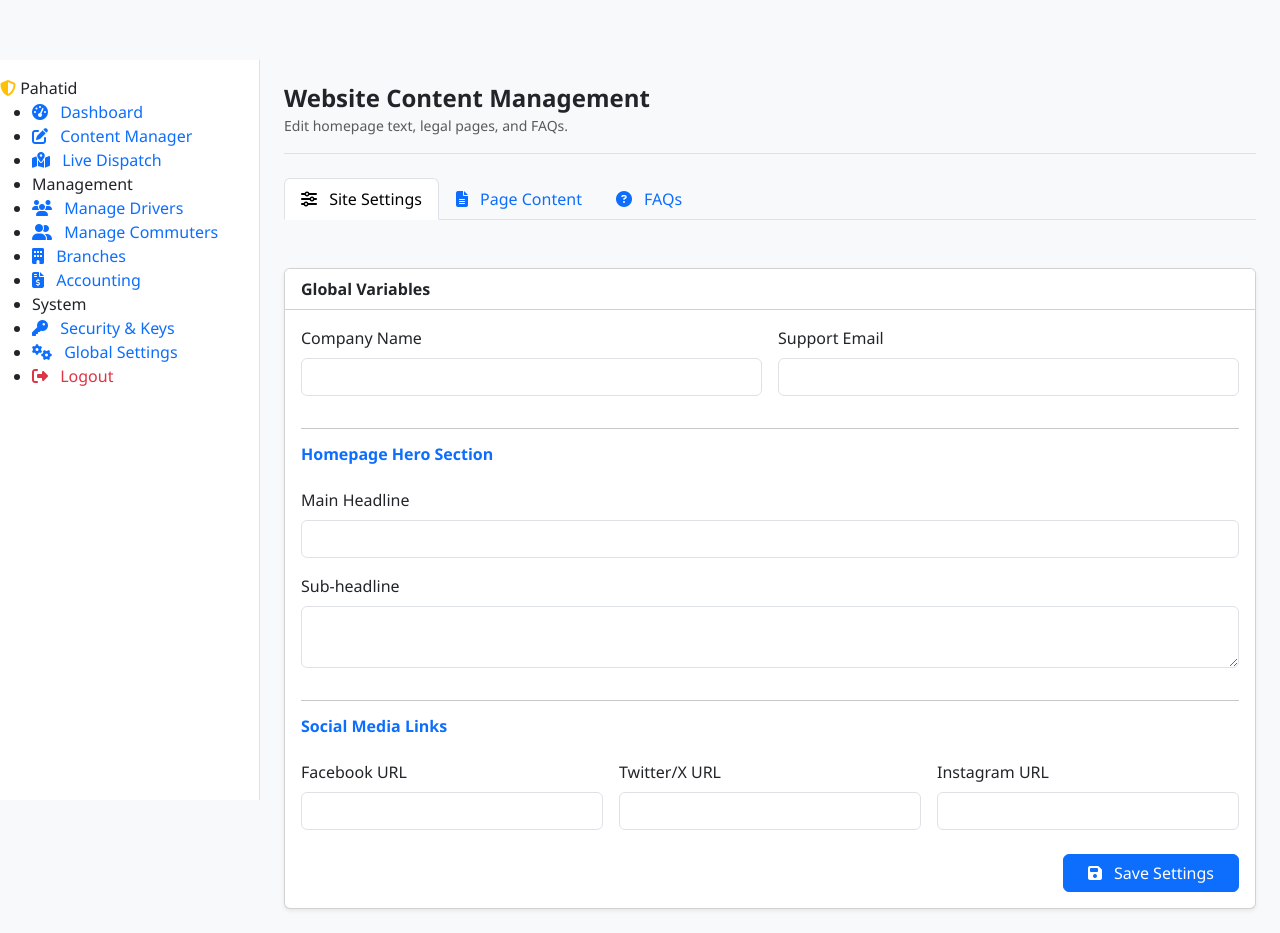
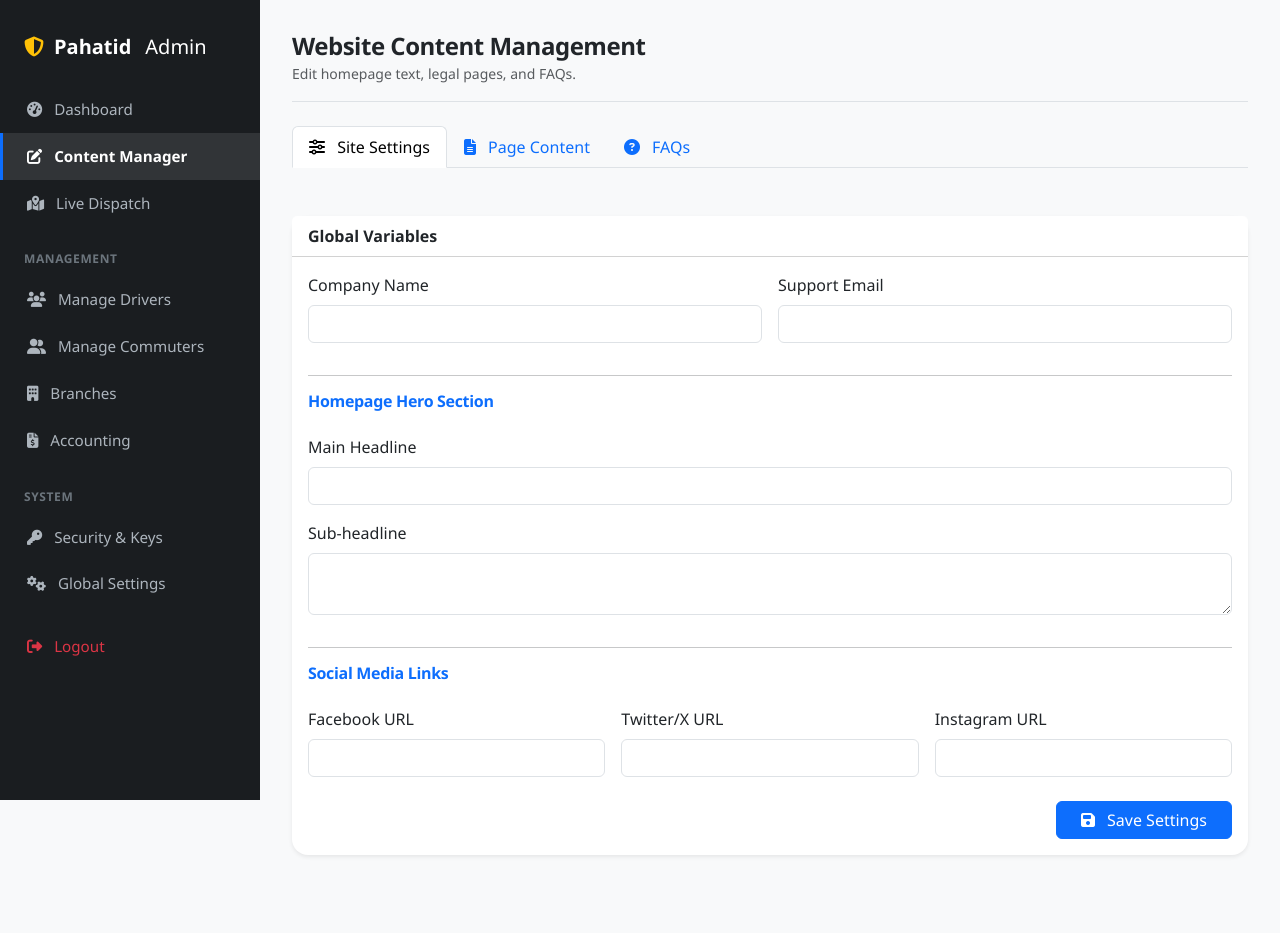
Before and after one commit to fbvlink2026-lab/opahatid-system-project, a PHP site: page /admin/content-manager.html in a window 1280 px wide. After the commit the page ends 856 px from the top, so only its background shows below. Run offline with PHP 8.4, Linux system fonts and the light colour scheme; some libraries are stand-ins or nearby versions.

Commit message:
Update style.css

```diff
--- a/assets/css/style.css
+++ b/assets/css/style.css
@@ -1,269 +1,301 @@
 /* =========================================
 Project: Pahatid System Project
 File: assets/css/style.css
-Description: Unified Global Styles with Left-Aligned Sidebar Logic
+Description: Global Custom Styles, Theme Variables, and Responsive Layouts
 Author: AI Assistant
 Date: 2026-09-29
-Version: 2.1.0 (Standardized Across All Portals)
+Version: 2.0.0 (Path A - Serverless)
 ========================================= */
 
+/* --- 1. CSS VARIABLES (THEME CONFIGURATION) --- */
 :root {
-    --primary-color: #0d6efd;
-    --primary-hover: #0b5ed7;
-    --secondary-color: #6c757d;
-    --success-color: #198754;
-    --warning-color: #ffc107;
-    --danger-color: #dc3545;
-    --dark-bg: #212529;
-    --light-bg: #f8f9fa;
-    --border-color: #dee2e6;
+    /* Primary Brand Colors */
+    --pahatid-primary: #0d6efd;       /* Trust Blue */
+    --pahatid-secondary: #6c757d;     /* Gray */
+    --pahatid-success: #198754;       /* Green for earnings/success */
+    --pahatid-warning: #ffc107;       /* Yellow for alerts/actions */
+    --pahatid-danger: #dc3545;        /* Red for errors/warnings */
+    --pahatid-info: #0dcaf0;          /* Cyan for info */
 
-    /* Layout Dimensions */
+    /* Surface Colors */
+    --bg-body: #f8f9fa;               /* Light gray background */
+    --bg-card: #ffffff;               /* White cards */
+    --text-main: #212529;             /* Dark text */
+    --text-muted: #6c757d;            /* Muted text */
+    --border-color: #dee2e6;          /* Subtle borders */
+
+    /* Sidebar Specifics */
     --sidebar-width: 260px;
-    --header-height: 60px;
-    --transition-speed: 0.3s;
+    --sidebar-bg: #1a1d20;            /* Dark sidebar for contrast */
+    --sidebar-text: #adb5bd;
+    --sidebar-active-bg: rgba(255, 255, 255, 0.1);
+    --sidebar-hover-bg: rgba(255, 255, 255, 0.05);
+
+    /* Shadows & Radii */
+    --shadow-sm: 0 .125rem .25rem rgba(0, 0, 0, .075);
+    --shadow-md: 0 .5rem 1rem rgba(0, 0, 0, .15);
+    --radius-lg: 1rem;
+    --radius-md: .5rem;
 }
 
-/* --- RESET & BASE STYLES --- */
-* { box-sizing: border-box; }
-
+/* --- 2. GLOBAL RESETS & TYPOGRAPHY --- */
 body {
-    font-family: 'Segoe UI', Roboto, Helvetica, Arial, sans-serif;
-    background-color: #f4f6f9;
-    margin: 0;
-    padding: 0;
-    overflow-x: hidden; /* Critical: Prevents horizontal scroll when sidebar slides */
+    font-family: 'Segoe UI', Roboto, 'Helvetica Neue', Arial, sans-serif;
+    background-color: var(--bg-body);
+    color: var(--text-main);
+    overflow-x: hidden;
 }
 
-a { text-decoration: none; }
+h1, h2, h3, h4, h5, h6 {
+    font-weight: 700;
+    letter-spacing: -0.02em;
+}
 
-/* --- TOP NAVBAR (Fixed at Top) --- */
-.top-navbar {
-    height: var(--header-height);
-    background: white;
-    box-shadow: 0 2px 10px rgba(0,0,0,0.05);
+.text-gradient {
+    background: linear-gradient(90deg, var(--pahatid-primary), #00bfff);
+    -webkit-background-clip: text;
+    -webkit-text-fill-color: transparent;
+}
+
+/* --- 3. UTILITY CLASSES --- */
+.hover-lift {
+    transition: transform 0.3s ease, box-shadow 0.3s ease;
+}
+.hover-lift:hover {
+    transform: translateY(-5px);
+    box-shadow: var(--shadow-md) !important;
+}
+
+.transition-all {
+    transition: all 0.3s ease-in-out;
+}
+
+.cursor-pointer {
+    cursor: pointer;
+}
+
+.bg-gradient-primary {
+    background: linear-gradient(135deg, var(--pahatid-primary) 0%, #0a58ca 100%);
+}
+
+.icon-box {
+    width: 50px;
+    height: 50px;
     display: flex;
     align-items: center;
-    justify-content: space-between;
-    padding: 0 1rem;
+    justify-content: center;
+    border-radius: 12px;
+    margin-bottom: 1rem;
+}
+
+/* --- 4. SIDEBAR LAYOUT (For Dashboards) --- */
+.app-layout {
+    display: flex;
+    min-height: 100vh;
+}
+
+.sidebar {
+    width: var(--sidebar-width);
+    background-color: var(--sidebar-bg);
+    color: var(--sidebar-text);
     position: fixed;
     top: 0;
     left: 0;
-    right: 0;
+    bottom: 0;
     z-index: 1000;
+    padding-top: 2rem;
+    transition: transform 0.3s ease;
+    overflow-y: auto;
 }
 
-.navbar-brand-small {
+.sidebar-brand {
+    padding: 0 1.5rem 1.5rem;
+    font-size: 1.25rem;
     font-weight: bold;
-    color: var(--primary-color);
-    font-size: 1.2rem;
-    margin-left: 50px; /* Space reserved for the Hamburger Button */
+    color: white;
+    display: flex;
+    align-items: center;
+    gap: 10px;
 }
 
-/* --- SIDEBAR TOGGLE BUTTON (LEFT CORNER) --- */
-#sidebarToggleBtn {
-    position: absolute;
-    left: 15px; /* Fixed to left edge as requested */
-    top: 50%;
-    transform: translateY(-50%);
-    width: 40px;
-    height: 40px;
-    border-radius: 8px;
-    background-color: transparent;
-    border: none;
-    color: var(--dark-bg);
-    font-size: 1.2rem;
-    cursor: pointer;
-    display: flex;
-    align-items: center;
-    justify-content: center;
-    transition: background-color 0.2s;
-    z-index: 1001;
+.sidebar-nav {
+    list-style: none;
+    padding: 0;
+    margin: 0;
 }
 
-#sidebarToggleBtn:hover {
-    background-color: #e9ecef;
+.sidebar-link {
+    display: block;
+    padding: 0.75rem 1.5rem;
+    color: var(--sidebar-text);
+    text-decoration: none;
+    font-size: 0.95rem;
+    transition: all 0.2s;
+    border-left: 3px solid transparent;
 }
 
-#sidebarToggleBtn i {
-    pointer-events: none; /* Ensures clicks hit the button, not the icon */
+.sidebar-link:hover {
+    background-color: var(--sidebar-hover-bg);
+    color: white;
 }
 
-/* --- SIDEBAR CONTAINER --- */
-.sidebar {
-    position: fixed;
-    top: var(--header-height); /* Starts below navbar */
-    left: 0;
-    bottom: 0;
-    width: var(--sidebar-width);
-    background: white;
-    box-shadow: 2px 0 10px rgba(0,0,0,0.05);
-    transform: translateX(-100%); /* Hidden by default (Mobile/Tablet) */
-    transition: transform var(--transition-speed) ease-in-out;
-    z-index: 999;
-    overflow-y: auto;
-    padding-top: 1rem;
-    border-right: 1px solid var(--border-color);
+.sidebar-link.active {
+    background-color: var(--sidebar-active-bg);
+    color: white;
+    border-left-color: var(--pahatid-primary);
+    font-weight: 600;
 }
 
-/* State: Sidebar Open */
-.sidebar.open {
+.sidebar-section-title {
+    padding: 1.5rem 1.5rem 0.5rem;
+    font-size: 0.75rem;
+    text-transform: uppercase;
+    letter-spacing: 0.05em;
+    color: #6c757d;
+    font-weight: bold;
+}
+
+.main-content {
+    margin-left: var(--sidebar-width);
+    flex-grow: 1;
+    padding: 2rem;
+    background-color: var(--bg-body);
+    min-height: 100vh;
+}
+
+/* Mobile Sidebar Behavior */
+@media (max-width: 991.98px) {
+    .sidebar {
+        transform: translateX(-100%);
+        box-shadow: var(--shadow-md);
+    }
+
+    .sidebar.show {
         transform: translateX(0);
     }
 
-/* Overlay for Mobile focus mode */
+    .main-content {
+        margin-left: 0;
+        padding: 1rem;
+    }
+
+    /* Overlay for mobile menu */
     .sidebar-overlay {
+        display: none;
         position: fixed;
         top: 0;
         left: 0;
         right: 0;
         bottom: 0;
-    background: rgba(0, 0, 0, 0.5);
-    z-index: 998;
-    opacity: 0;
-    visibility: hidden;
-    transition: opacity var(--transition-speed);
+        background: rgba(0,0,0,0.5);
+        z-index: 999;
     }
 
-.sidebar-overlay.active {
-    opacity: 1;
-    visibility: visible;
-}
-
-/* --- MAIN CONTENT AREA --- */
-.main-content {
-    margin-top: var(--header-height);
-    padding: 1.5rem;
-    min-height: calc(100vh - var(--header-height));
-    transition: margin-left var(--transition-speed);
-}
-
-/* Desktop Behavior (>992px): Push Content instead of Overlay */
-@media (min-width: 992px) {
-    .sidebar {
-        transform: translateX(0); /* Always visible on desktop */
-        box-shadow: none;
-    }
-
-    .main-content {
-        margin-left: var(--sidebar-width); /* Shift content right */
-    }
-
-    #sidebarToggleBtn {
-        display: none; /* Hide toggle on desktop as sidebar is permanent */
-    }
-
-    .sidebar-overlay {
-        display: none; /* No overlay on desktop */
+    .sidebar-overlay.show {
+        display: block;
     }
 }
 
-/* --- SIDEBAR MENU ITEMS --- */
-.menu-section-title {
-    font-size: 0.75rem;
-    text-transform: uppercase;
-    letter-spacing: 0.5px;
-    color: #adb5bd;
-    padding: 1rem 1.5rem 0.5rem;
-    font-weight: 700;
+/* --- 5. COMPONENT STYLES --- */
+
+/* Cards */
+.card-custom {
+    border: none;
+    border-radius: var(--radius-lg);
+    box-shadow: var(--shadow-sm);
+    background: var(--bg-card);
 }
 
-.nav-link-custom {
-    display: flex;
-    align-items: center;
-    padding: 0.75rem 1.5rem;
-    color: #495057;
-    font-weight: 500;
-    transition: all 0.2s;
-    border-left: 3px solid transparent;
-}
-
-.nav-link-custom:hover {
-    background-color: #f8f9fa;
-    color: var(--primary-color);
-}
-
-.nav-link-custom.active {
-    background-color: #eef2ff;
-    color: var(--primary-color);
-    border-left-color: var(--primary-color);
+.card-header-custom {
+    background: transparent;
+    border-bottom: 1px solid var(--border-color);
+    padding: 1.25rem 1.5rem;
     font-weight: 600;
 }
 
-.nav-link-custom i {
-    width: 24px;
-    margin-right: 10px;
-    text-align: center;
-    font-size: 1.1rem;
+/* Buttons */
+.btn-rounded {
+    border-radius: 50rem;
+    padding-left: 1.5rem;
+    padding-right: 1.5rem;
 }
 
-/* --- UTILITY CLASSES --- */
-.card-dashboard {
-    border: none;
-    border-radius: 12px;
-    box-shadow: 0 4px 15px rgba(0,0,0,0.05);
-    transition: transform 0.2s;
-    background: white;
+/* Forms */
+.form-control:focus {
+    border-color: var(--pahatid-primary);
+    box-shadow: 0 0 0 0.25rem rgba(13, 110, 253, 0.25);
 }
 
-.card-dashboard:hover {
-    transform: translateY(-2px);
-    box-shadow: 0 6px 20px rgba(0,0,0,0.08);
+/* Tables */
+.table-responsive {
+    border-radius: var(--radius-md);
+    overflow: hidden;
+    box-shadow: var(--shadow-sm);
 }
 
-.stat-value {
-    font-size: 1.8rem;
-    font-weight: 700;
-    color: var(--dark-bg);
+.table thead th {
+    background-color: #f1f3f5;
+    border-bottom: 2px solid var(--border-color);
+    font-weight: 600;
+    color: var(--text-muted);
+    text-transform: uppercase;
+    font-size: 0.85rem;
 }
 
-.stat-label {
-    font-size: 0.85rem;
-    color: var(--secondary-color);
-    text-transform: uppercase;
-    letter-spacing: 0.5px;
+.table tbody tr:hover {
+    background-color: #f8f9fa;
 }
 
-.btn-icon-only {
-    width: 40px;
-    height: 40px;
-    display: inline-flex;
-    align-items: center;
-    justify-content: center;
-    padding: 0;
+/* Badges */
+.badge-rank-newbie { background-color: #e9ecef; color: #495057; }
+.badge-rank-regular { background-color: #cff4fc; color: #055160; }
+.badge-rank-senior { background-color: #d1e7dd; color: #0f5132; }
+.badge-rank-expert { background-color: #fff3cd; color: #664d03; }
+.badge-rank-master { background-color: #ffe5d0; color: #664d03; font-weight: bold; }
+
+/* Status Indicators */
+.status-dot {
+    height: 10px;
+    width: 10px;
+    border-radius: 50%;
+    display: inline-block;
+    margin-right: 5px;
+}
+.status-online { background-color: var(--pahatid-success); box-shadow: 0 0 5px var(--pahatid-success); }
+.status-offline { background-color: var(--pahatid-secondary); }
+.status-busy { background-color: var(--pahatid-warning); }
+
+/* --- 6. MAP CONTAINER (Leaflet) --- */
+#map-container {
+    height: 400px;
+    width: 100%;
+    border-radius: var(--radius-md);
+    overflow: hidden;
+    box-shadow: var(--shadow-sm);
+    z-index: 1; /* Ensure map doesn't overlap navbar/sidebar too much */
 }
 
-/* --- LOADING SPINNER OVERLAY --- */
-.loading-overlay {
-    position: fixed;
-    top: 0;
-    left: 0;
-    width: 100%;
-    height: 100%;
-    background: rgba(255,255,255,0.8);
-    z-index: 2000;
-    display: flex;
-    align-items: center;
-    justify-content: center;
-    flex-direction: column;
+.leaflet-popup-content-wrapper {
+    border-radius: 8px;
 }
 
-.spinner-border-lg {
+/* --- 7. LOADING SPINNER CUSTOMIZATION --- */
+.spinner-border {
     width: 3rem;
     height: 3rem;
 }
 
-/* --- MAP CONTAINERS (Leaflet) --- */
-.map-container {
-    height: 400px;
+/* --- 8. PRINT STYLES (For Receipts/Reports) --- */
+@media print {
+    .sidebar, .navbar, .btn, .no-print {
+        display: none !important;
+    }
+    .main-content {
+        margin-left: 0;
         width: 100%;
-    border-radius: 12px;
-    overflow: hidden;
-    border: 1px solid #dee2e6;
     }
-
-@media (max-width: 768px) {
-    .map-container {
-        height: 300px;
+    body {
+        background: white;
+        color: black;
     }
 }
```
Lines whose indentation alone changed are shown as unchanged.
